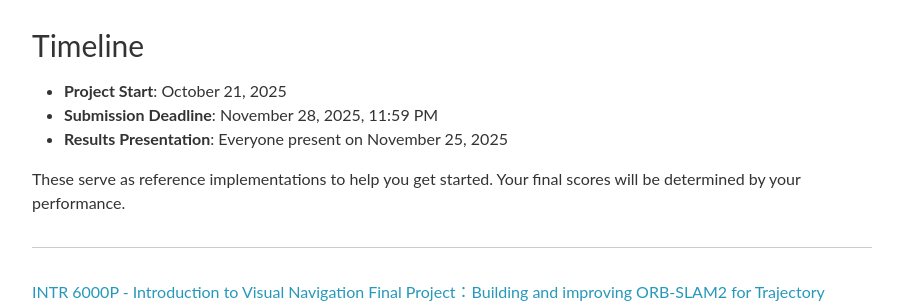
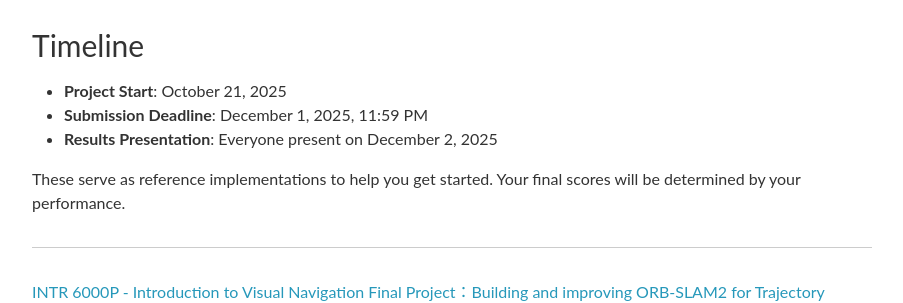
Before and after one commit to PeakLab-HKUST-GZ/INTR_6000P, a Jekyll site: the page built from _pages/project.md, in a window 1280 px wide and 900 px high, scrolled down 6661 px. Shown: the part 155-458 px from the top of the window, without its empty margins (188-1091 px from the left). Built offline with Jekyll 4.4.1, drawn with Linux system fonts in a browser that asks for light colours; nearby versions of some CDN libraries; comment, search, counter and statistics services are not loaded.

Commit message:
Update project

```diff
--- a/_pages/project.md
+++ b/_pages/project.md
@@ -288,8 +288,8 @@ Proofreading and correcting grammar, spelling, and punctuationPolishing sentence
 ### Timeline
 
 - **Project Start**: October 21, 2025
-- **Submission Deadline**: November 28, 2025, 11:59 PM
-- **Results Presentation**: Everyone present on November 25, 2025
+- **Submission Deadline**: December 1, 2025, 11:59 PM
+- **Results Presentation**: Everyone present on December 2, 2025
 
 These serve as reference implementations to help you get started. Your final scores will be determined by your performance.
 
```
